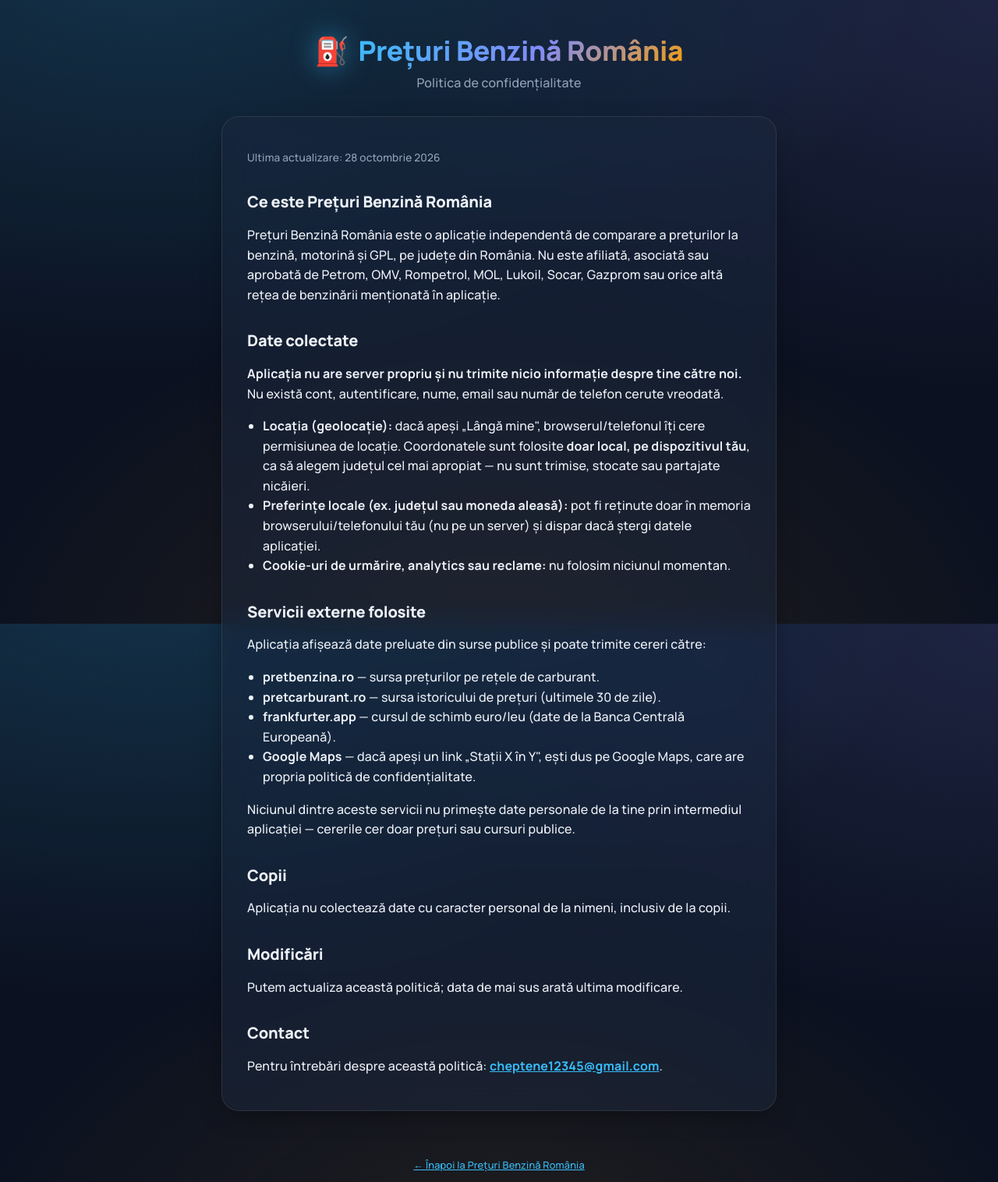
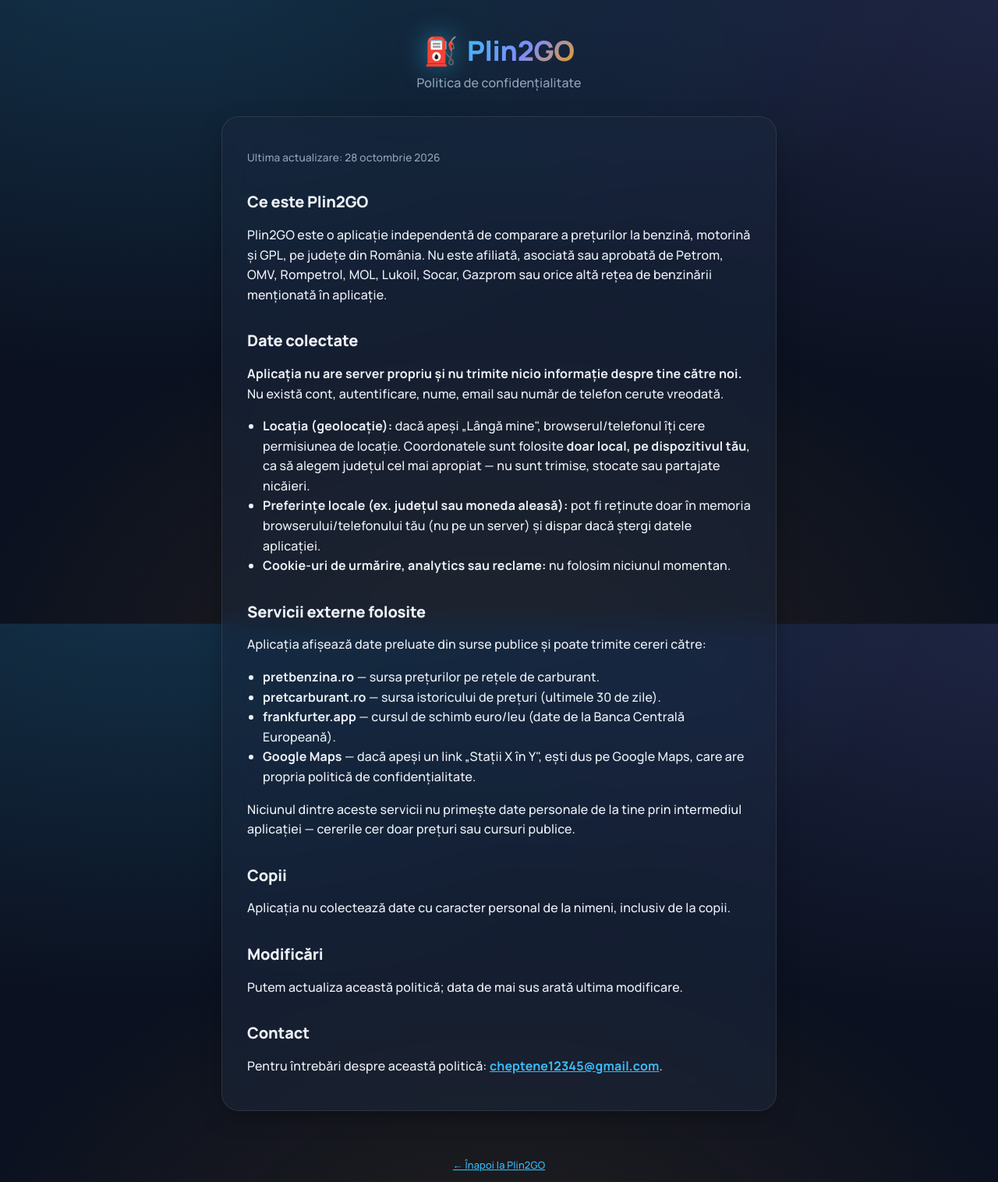
Before and after one commit to creacreative/plin2go, a plain HTML site: page site/privacy.html in a window 1280 px wide. Shown: the whole page at 78% size. Drawn offline with Linux system fonts and the light colour scheme.

Commit message:
Redenumeste aplicatia in Plin2GO

```diff
--- a/site/privacy.html
+++ b/site/privacy.html
@@ -3,7 +3,7 @@
 <head>
 <meta charset="UTF-8">
 <meta name="viewport" content="width=device-width, initial-scale=1">
-<title>Politica de confidențialitate — Prețuri Benzină România</title>
+<title>Politica de confidențialitate — Plin2GO</title>
 <link rel="preconnect" href="https://fonts.googleapis.com">
 <link rel="preconnect" href="https://fonts.gstatic.com" crossorigin>
 <link href="https://fonts.googleapis.com/css2?family=Manrope:wght@500;600;700;800&display=swap" rel="stylesheet">
@@ -21,7 +21,7 @@
 </head>
 <body>
 <header>
-    <h1><span class="fuel-icon">⛽</span><span class="brand-text">Prețuri Benzină România</span></h1>
+    <h1><span class="fuel-icon">⛽</span><span class="brand-text">Plin2GO</span></h1>
     <p class="subtitle">Politica de confidențialitate</p>
 </header>
 
@@ -29,8 +29,8 @@
     <div class="glass">
         <p class="note">Ultima actualizare: 28 octombrie 2026</p>
 
-        <h2>Ce este Prețuri Benzină România</h2>
-        <p>Prețuri Benzină România este o aplicație independentă de comparare a prețurilor la benzină, motorină și GPL, pe județe din România. Nu este afiliată, asociată sau aprobată de Petrom, OMV, Rompetrol, MOL, Lukoil, Socar, Gazprom sau orice altă rețea de benzinării menționată în aplicație.</p>
+        <h2>Ce este Plin2GO</h2>
+        <p>Plin2GO este o aplicație independentă de comparare a prețurilor la benzină, motorină și GPL, pe județe din România. Nu este afiliată, asociată sau aprobată de Petrom, OMV, Rompetrol, MOL, Lukoil, Socar, Gazprom sau orice altă rețea de benzinării menționată în aplicație.</p>
 
         <h2>Date colectate</h2>
         <p><strong>Aplicația nu are server propriu și nu trimite nicio informație despre tine către noi.</strong> Nu există cont, autentificare, nume, email sau număr de telefon cerute vreodată.</p>
@@ -62,7 +62,7 @@
 </main>
 
 <footer>
-    <p><a href="index.html">&larr; Înapoi la Prețuri Benzină România</a></p>
+    <p><a href="index.html">&larr; Înapoi la Plin2GO</a></p>
 </footer>
 </body>
 </html>
--- a/site/sw.js
+++ b/site/sw.js
@@ -1,6 +1,6 @@
 // Service worker simplu: cache "network-first" pentru fisierele de date (ca sa fie mereu proaspete
 // cand e net), si "cache-first" pentru restul (css/js/harta), ca aplicatia sa porneasca si offline.
-const CACHE = 'pret-benzina-ro-v1';
+const CACHE = 'plin2go-v1';
 const CORE = [
     './',
     './index.html',
```
Also changed, not shown: site/index.html (+3 -3 lines), site/manifest.json.
